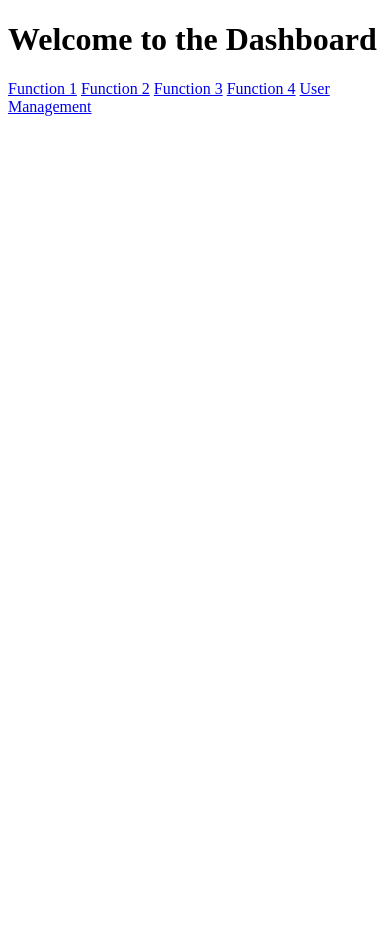
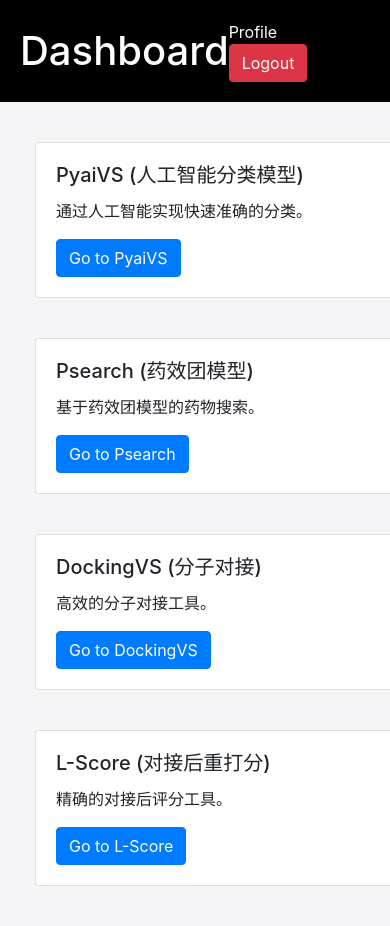
Before and after one commit to Peter-YLiu/WebProject, a Flask app: page /dashboard in a window 390 px wide. Before the commit the page ends 116 px from the top, so only its background shows below. Run offline with Flask 2, Linux system fonts and the light colour scheme; the visitor is signed in with stand-in values (Sample User, id 1); some libraries are stand-ins or nearby versions.

```diff
--- a/app/models.py
+++ b/app/models.py
@@ -18,9 +18,11 @@ class User(UserMixin, db.Model):
         return check_password_hash(self.password_hash, password)
 
 class FileRecord(db.Model):
+    __tablename__ = 'filerecord'
     id = db.Column(db.Integer, primary_key=True)
     filename = db.Column(db.String(128), nullable=False)
     user_id = db.Column(db.Integer, db.ForeignKey('user.id'), nullable=False)
     status = db.Column(db.String(64), nullable=False, default='已上传')
     result = db.Column(db.String(128), nullable=True)
+    function = db.Column(db.String(64), nullable=False)
     user = db.relationship('User', backref=db.backref('files', lazy=True))
--- a/app/templates/dashboard.html
+++ b/app/templates/dashboard.html
@@ -1,16 +1,84 @@
 <!DOCTYPE html>
-<html>
+<html lang="en">
 <head>
+    <meta charset="UTF-8">
+    <meta name="viewport" content="width=device-width, initial-scale=1.0">
     <title>Dashboard</title>
+    <link href="https://stackpath.bootstrapcdn.com/bootstrap/4.5.2/css/bootstrap.min.css" rel="stylesheet">
+    <style>
+        body {
+            background-color: #f5f5f7;
+        }
+        .header {
+            background-color: #000;
+            padding: 20px;
+            display: flex;
+            justify-content: space-between;
+            align-items: center;
+        }
+        .header h1 {
+            color: #fff;
+            margin: 0;
+        }
+        .header a {
+            color: #fff;
+            text-decoration: none;
+        }
+        .content {
+            margin: 20px;
+        }
+        .card {
+            margin: 20px 0;
+        }
+    </style>
 </head>
 <body>
-    <h1>Welcome to the Dashboard</h1>
-    <nav>
-        <a href="{{ url_for('main.function1') }}">Function 1</a>
-        <a href="{{ url_for('main.function2') }}">Function 2</a>
-        <a href="{{ url_for('main.function3') }}">Function 3</a>
-        <a href="{{ url_for('main.function4') }}">Function 4</a>
-        <a href="{{ url_for('user.user_management') }}">User Management</a>
-    </nav>
+    <div class="header">
+        <h1>Dashboard</h1>
+        <div>
+            <a href="{{ url_for('main.user_profile') }}" class="mr-3">Profile</a>
+            <a href="{{ url_for('auth.logout') }}" class="btn btn-danger">Logout</a>
+        </div>
+    </div>
+    <div class="content container">
+        <div class="row">
+            <div class="col-md-6">
+                <div class="card">
+                    <div class="card-body">
+                        <h5 class="card-title">PyaiVS (人工智能分类模型)</h5>
+                        <p class="card-text">通过人工智能实现快速准确的分类。</p>
+                        <a href="{{ url_for('main.pyai_vs') }}" class="btn btn-primary">Go to PyaiVS</a>
+                    </div>
+                </div>
+            </div>
+            <div class="col-md-6">
+                <div class="card">
+                    <div class="card-body">
+                        <h5 class="card-title">Psearch (药效团模型)</h5>
+                        <p class="card-text">基于药效团模型的药物搜索。</p>
+                        <a href="{{ url_for('main.psearch') }}" class="btn btn-primary">Go to Psearch</a>
+                    </div>
+                </div>
+            </div>
+            <div class="col-md-6">
+                <div class="card">
+                    <div class="card-body">
+                        <h5 class="card-title">DockingVS (分子对接)</h5>
+                        <p class="card-text">高效的分子对接工具。</p>
+                        <a href="{{ url_for('main.docking_vs') }}" class="btn btn-primary">Go to DockingVS</a>
+                    </div>
+                </div>
+            </div>
+            <div class="col-md-6">
+                <div class="card">
+                    <div class="card-body">
+                        <h5 class="card-title">L-Score (对接后重打分)</h5>
+                        <p class="card-text">精确的对接后评分工具。</p>
+                        <a href="{{ url_for('main.l_score') }}" class="btn btn-primary">Go to L-Score</a>
+                    </div>
+                </div>
+            </div>
+        </div>
+    </div>
 </body>
 </html>
--- a/app/views/main.py
+++ b/app/views/main.py
@@ -6,7 +6,7 @@ from app.forms import UploadForm
 import os
 from werkzeug.utils import secure_filename
 
-main_bp = Blueprint('main', __name__)  # 确保这里没有设置静态文件夹路径
+main_bp = Blueprint('main', __name__)
 
 UPLOAD_FOLDER = 'path/to/upload/folder'
 
@@ -19,66 +19,72 @@ def index():
 def dashboard():
     return render_template('dashboard.html')
 
-@main_bp.route('/function1', methods=['GET', 'POST'])
+@main_bp.route('/pyai_vs', methods=['GET', 'POST'])
 @login_required
-def function1():
+def pyai_vs():
     form = UploadForm()
     if form.validate_on_submit():
         file = form.file.data
         filename = secure_filename(file.filename)
         file.save(os.path.join(UPLOAD_FOLDER, filename))
-        new_file = FileRecord(filename=filename, user_id=current_user.id, status='已上传')
+        new_file = FileRecord(filename=filename, user_id=current_user.id, status='已上传', function='PyaiVS')
         db.session.add(new_file)
         db.session.commit()
         flash('文件上传成功')
         # TODO: 启动文件处理脚本
-        return redirect(url_for('main.function1'))
-    return render_template('function1.html', form=form)
+        return redirect(url_for('main.pyai_vs'))
+    return render_template('pyai_vs.html', form=form)
 
-@main_bp.route('/function2', methods=['GET', 'POST'])
+@main_bp.route('/psearch', methods=['GET', 'POST'])
 @login_required
-def function2():
+def psearch():
     form = UploadForm()
     if form.validate_on_submit():
         file = form.file.data
         filename = secure_filename(file.filename)
         file.save(os.path.join(UPLOAD_FOLDER, filename))
-        new_file = FileRecord(filename=filename, user_id=current_user.id, status='已上传')
+        new_file = FileRecord(filename=filename, user_id=current_user.id, status='已上传', function='Psearch')
         db.session.add(new_file)
         db.session.commit()
         flash('文件上传成功')
         # TODO: 启动文件处理脚本
-        return redirect(url_for('main.function2'))
-    return render_template('function2.html', form=form)
+        return redirect(url_for('main.psearch'))
+    return render_template('psearch.html', form=form)
 
-@main_bp.route('/function3', methods=['GET', 'POST'])
+@main_bp.route('/docking_vs', methods=['GET', 'POST'])
 @login_required
-def function3():
+def docking_vs():
     form = UploadForm()
     if form.validate_on_submit():
         file = form.file.data
         filename = secure_filename(file.filename)
         file.save(os.path.join(UPLOAD_FOLDER, filename))
-        new_file = FileRecord(filename=filename, user_id=current_user.id, status='已上传')
+        new_file = FileRecord(filename=filename, user_id=current_user.id, status='已上传', function='DockingVS')
         db.session.add(new_file)
         db.session.commit()
         flash('文件上传成功')
         # TODO: 启动文件处理脚本
-        return redirect(url_for('main.function3'))
-    return render_template('function3.html', form=form)
+        return redirect(url_for('main.docking_vs'))
+    return render_template('docking_vs.html', form=form)
 
-@main_bp.route('/function4', methods=['GET', 'POST'])
+@main_bp.route('/l_score', methods=['GET', 'POST'])
 @login_required
-def function4():
+def l_score():
     form = UploadForm()
     if form.validate_on_submit():
         file = form.file.data
         filename = secure_filename(file.filename)
         file.save(os.path.join(UPLOAD_FOLDER, filename))
-        new_file = FileRecord(filename=filename, user_id=current_user.id, status='已上传')
+        new_file = FileRecord(filename=filename, user_id=current_user.id, status='已上传', function='L-Score')
         db.session.add(new_file)
         db.session.commit()
         flash('文件上传成功')
         # TODO: 启动文件处理脚本
-        return redirect(url_for('main.function4'))
-    return render_template('function4.html', form=form)
+        return redirect(url_for('main.l_score'))
+    return render_template('l_score.html', form=form)
+
+@main_bp.route('/user_profile')
+@login_required
+def user_profile():
+    files = FileRecord.query.filter_by(user_id=current_user.id).all()
+    return render_template('user_profile.html', files=files)
--- a/app/views/user.py
+++ b/app/views/user.py
@@ -15,4 +15,4 @@ def user_management():
     files = [
         {"filename": "example_file.txt", "status": "Processed"}
     ]
-    return render_template('user_management.html', files=files)
+    return render_template('user_profile.html', files=files)
```
Also changed, not shown: app/forms.py (+12 -3 lines), app/templates/docking_vs.html (added, +40 -0 lines), app/templates/function1.html (deleted, +0 -13 lines), app/templates/function2.html (deleted, +0 -13 lines), app/templates/function3.html (deleted, +0 -13 lines), app/templates/function4.html (deleted, +0 -13 lines), app/templates/l_score.html (added, +40 -0 lines), app/templates/psearch.html (added, +40 -0 lines), app/templates/pyai_vs.html (added, +40 -0 lines), app/templates/user_management.html (deleted, +0 -20 lines), app/templates/user_profile.html (added, +73 -0 lines), app/views/auth.py (+13 -8 lines), static/images/AI.jpg (added), 2 other files.
